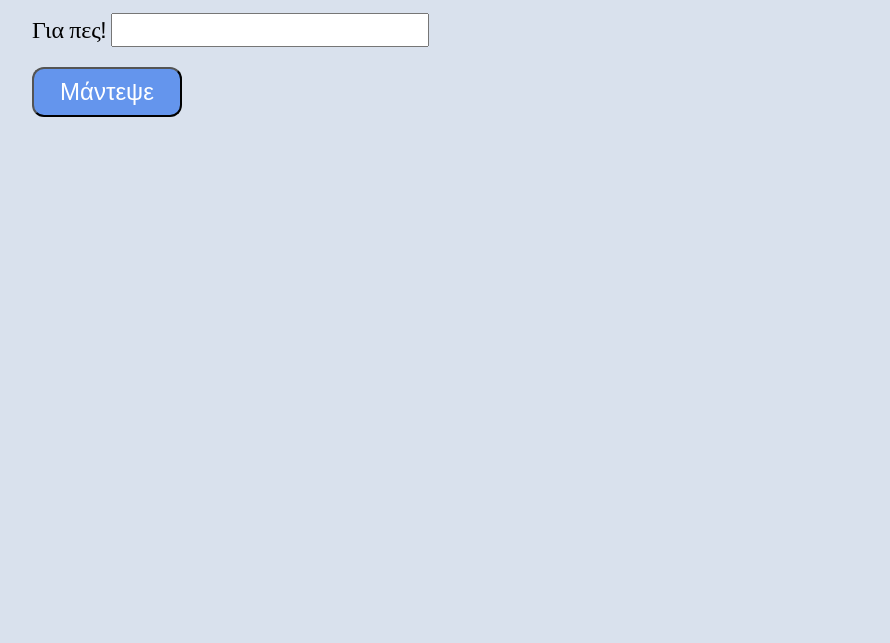
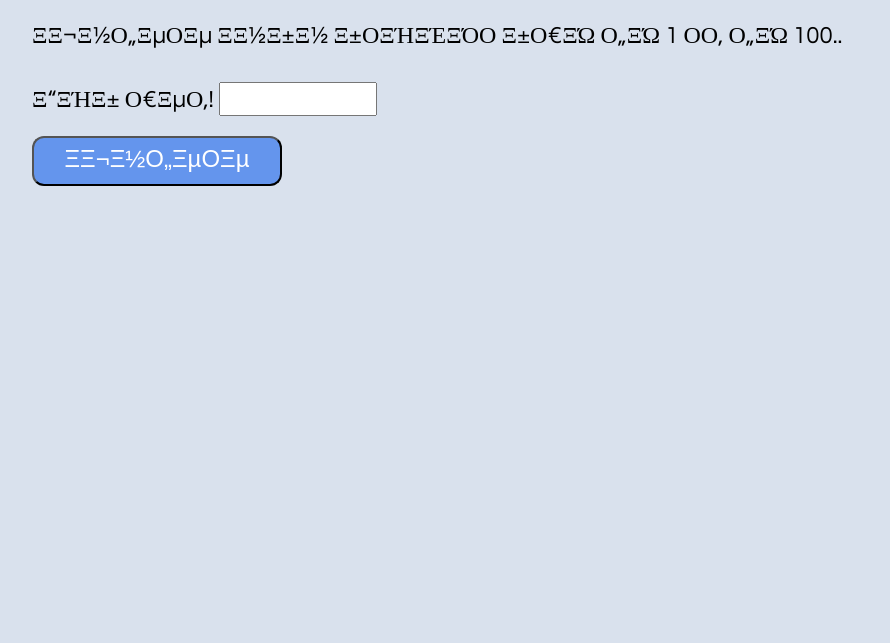
Before and after one commit to delbi76/000.MyProjects, a plain HTML site: page GuessTheNumberOnBrowser/index.html in a window 1280 px wide. Shown: the part 157-800 px from the top of the page, without its empty margins (32-922 px from the left). Drawn offline with Linux system fonts and the light colour scheme.

Commit message:
- Codepage

```diff
--- a/GuessTheNumberOnBrowser/index.html
+++ b/GuessTheNumberOnBrowser/index.html
@@ -1,7 +1,7 @@
 <!DOCTYPE html>
 <html lang="en">
 <head>
-  <meta charset="UTF-8">
+  <meta charset="windows-1253">
   <meta http-equiv="X-UA-Compatible" content="IE=edge">
   <meta name="viewport" content="width=device-width, initial-scale=1.0">
   <title>Μάντεψε τον Αριθμό</title>
@@ -10,7 +10,7 @@
 <body class="page-container">
   <main>
     <h1>Ας παίξουμε ένα παιχνίδι!</h1>
-    <p>Μάντεψε έναν αριθμό απο το 1 ώς το 100.</p>
+    <p>Μάντεψε έναν αριθμό απο το 1 ώς το 100..</p>
     <div>
       <label>Για πες!</label>
       <input type="number" id="guess-input">
--- a/GuessTheNumberOnBrowser/styles/style.css
+++ b/GuessTheNumberOnBrowser/styles/style.css
@@ -6,7 +6,7 @@
   font-size: x-large;
   height: 50px;
   margin-top: 20px;
-  width: 150px;
+  width: 250px;
 }
 
 .button-container
@@ -31,6 +31,7 @@
 .page-container input
 {
   font-size: x-large;
+  width: 150px;
 }
 
 #again-container
```
Also changed, not shown: 1 other file.
